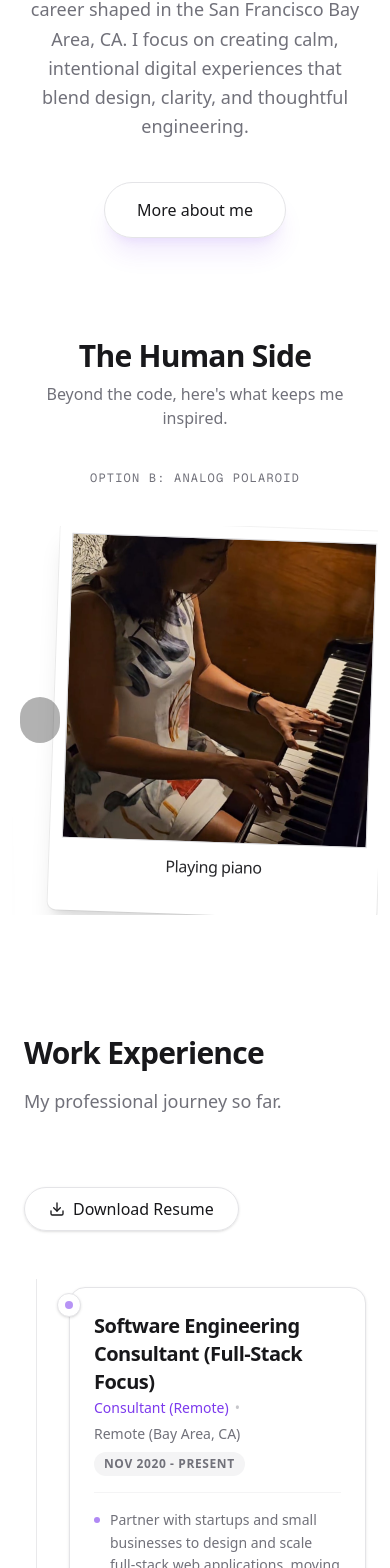
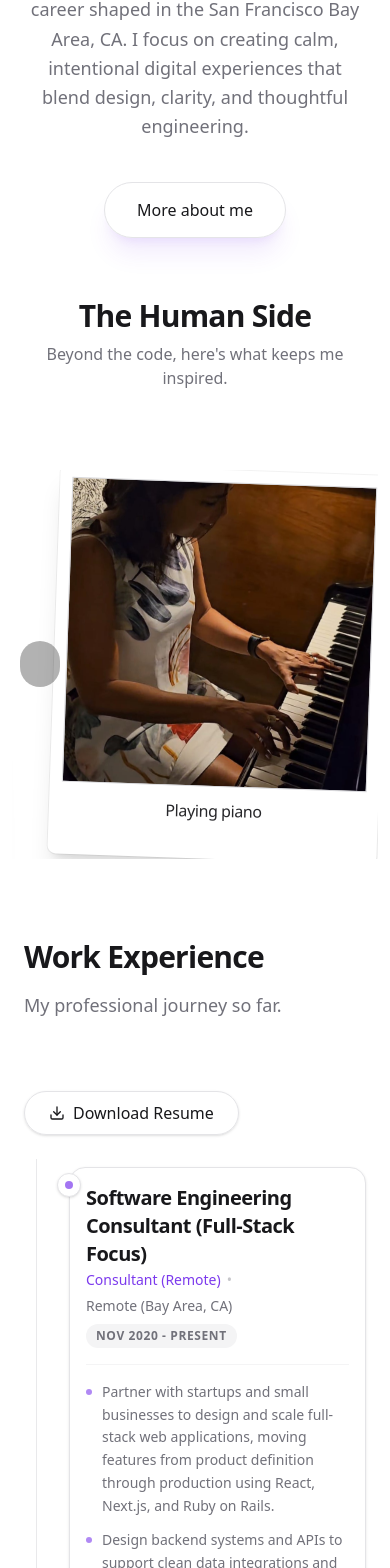
Before and after one commit to karmenatwork/carmenstudio, a Next.js app: page / in a window 390 px wide. Shown: the part 421-1989 px from the top of the page. Built offline with nearby package versions, Linux system fonts and the light colour scheme; some icons are missing.

Commit message:
chore: adjust spaces between sections

```diff
--- a/app/page.tsx
+++ b/app/page.tsx
@@ -26,7 +26,7 @@ export default function Home() {
   ];
 
   return (
-    <div className="flex flex-col gap-20 pb-20">
+    <div className="flex flex-col gap-10 pb-10">
       {/* Hero Section */}
       <section id="about" className="relative pt-20 pb-5 px-6 max-w-5xl mx-auto w-full flex flex-col items-center text-center gap-8">
         <div className="inline-flex items-center rounded-full border border-primary/20 bg-primary/5 px-3 py-1 text-sm font-medium text-primary mb-2">
@@ -69,14 +69,13 @@ export default function Home() {
 
         <div className="grid grid-cols-1 gap-16">
           <div className="space-y-4">
-            <p className="text-xs font-mono text-center text-muted-foreground uppercase tracking-widest">Option B: Analog Polaroid</p>
+            {/* <p className="text-xs font-mono text-center text-muted-foreground uppercase tracking-widest">Option B: Analog Polaroid</p> */}
             <Carousel images={carouselImages} variant="polaroid" imagesPerView={3} gapBetweenImages="gap-6" autoPlay={true} />
           </div>
         </div>
       </section>
 
-
-      <WorkExperience limit={3} />
+      <WorkExperience limit={3} bulletsLimit={2} />
       <Projects />
     </div>
   );
--- a/components/work-experience.tsx
+++ b/components/work-experience.tsx
@@ -20,7 +20,7 @@ export default function WorkExperience({ limit, showTitle = true, bulletsLimit }
             {/* Experience Section */}
             <section id="experience" className="px-6 max-w-5xl mx-auto w-full">
                 {showTitle && (
-                    <div className="flex flex-col md:flex-row justify-between items-start md:items-center gap-6 mb-12">
+                    <div className="flex flex-col md:flex-row justify-between items-start md:items-center gap-6 mb-6">
                         <SectionTitle
                             title="Work Experience"
                             subtitle="My professional journey so far."
@@ -55,7 +55,7 @@ export default function WorkExperience({ limit, showTitle = true, bulletsLimit }
                                 </div>
 
                                 {/* Content Card */}
-                                <Card className="p-6">
+                                <Card className="p-4">
                                     <div className="flex flex-col gap-4">
                                         {/* Header details */}
                                         <div className="flex flex-col md:flex-row md:items-center justify-between gap-2 border-b border-border/40 pb-4">
```
